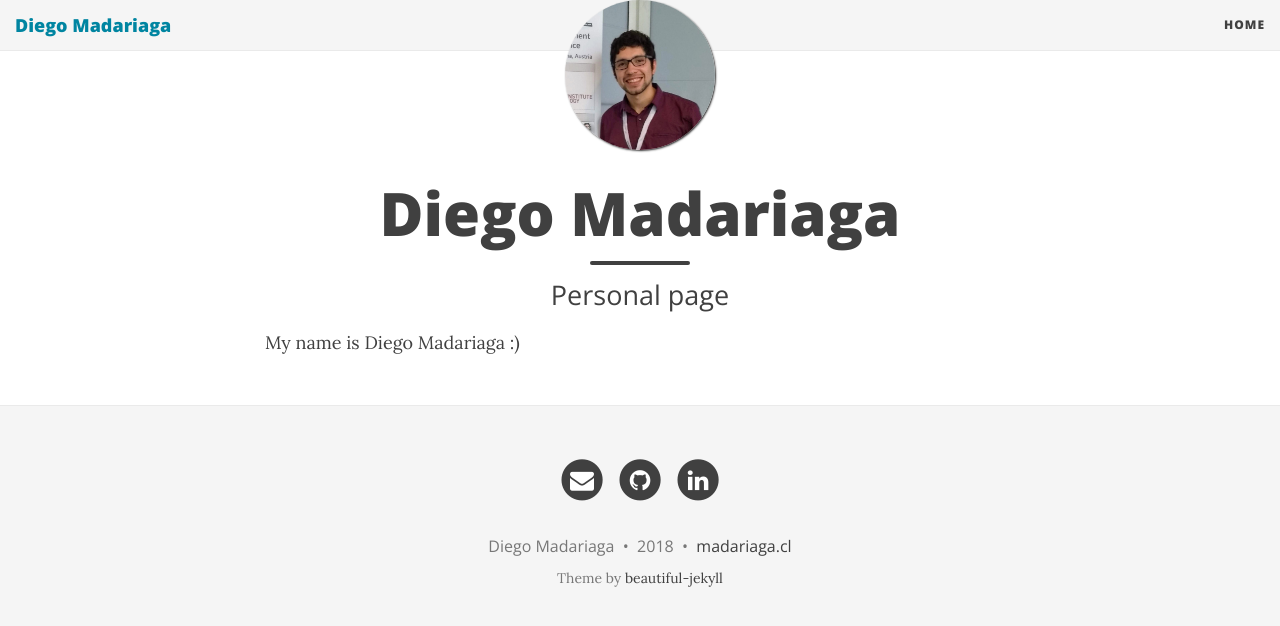
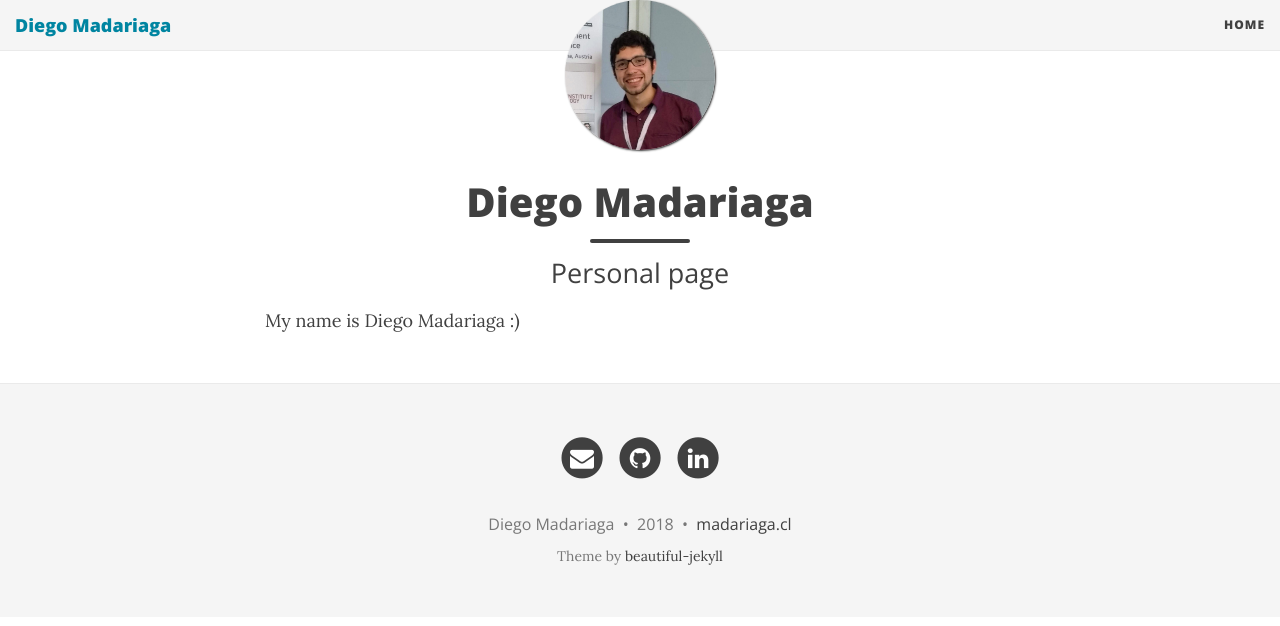
Before and after one commit to dmadariaga/dmadariaga.github.io, a Jekyll site: the page built from index.html, in a window 1280 px wide. Shown: the top 626 px of the page. Built offline with Jekyll 4.4.1, drawn with Linux system fonts in a browser that asks for light colours; nearby versions of some CDN libraries; the list of posts is cut into pages by our own code.

Commit message:
Update main.css

```diff
--- a/css/main.css
+++ b/css/main.css
@@ -523,10 +523,10 @@ footer .theme-by {
     padding: 150px 0;
   }
   .intro-header .page-heading h1 {
-    font-size: 60px;
+    font-size: 40px;
   }
   .intro-header .post-heading h1 {
-    font-size: 50px;
+    font-size: 30px;
   }
   .intro-header.big-img .img-desc {
     font-size: 14px;
```
